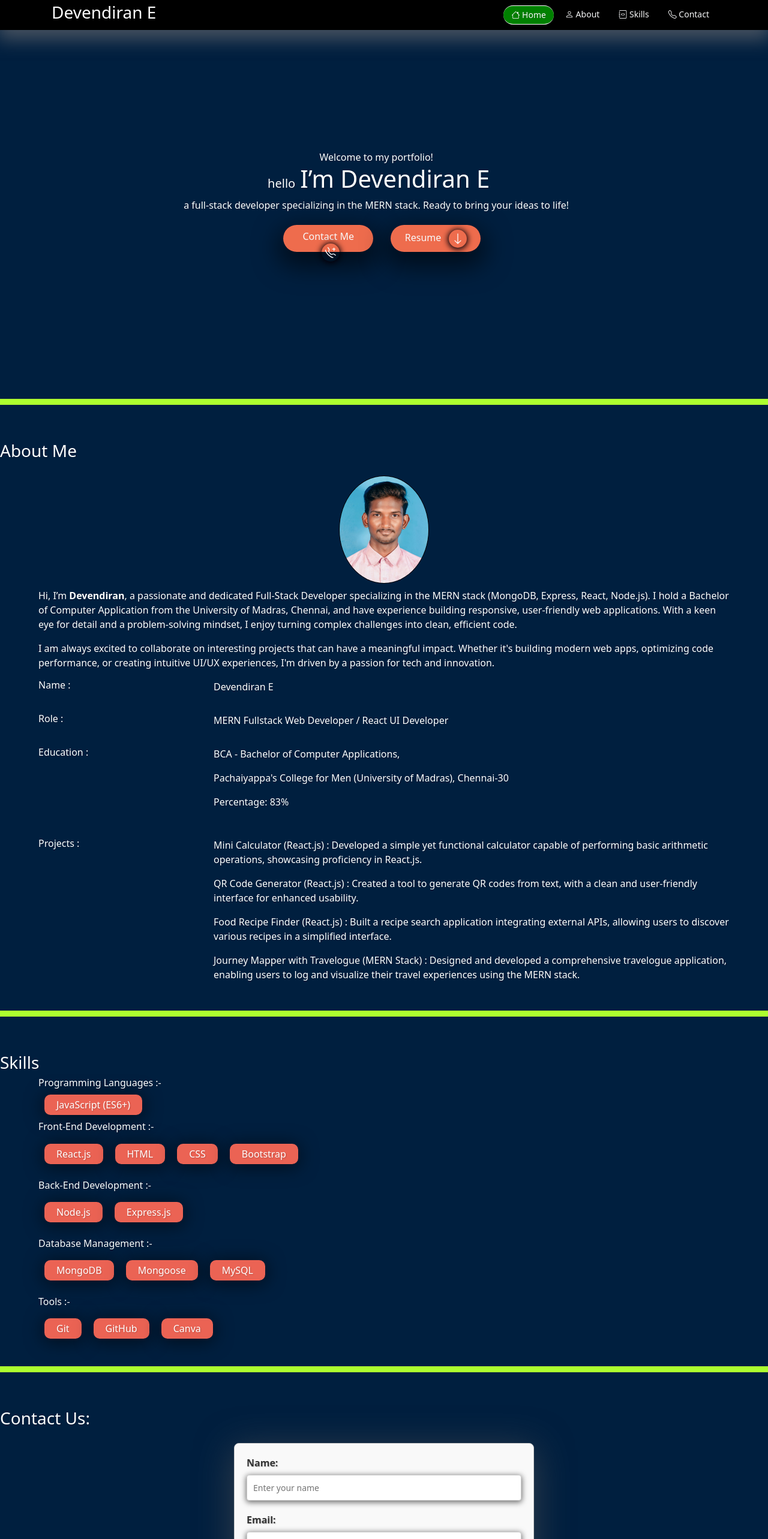
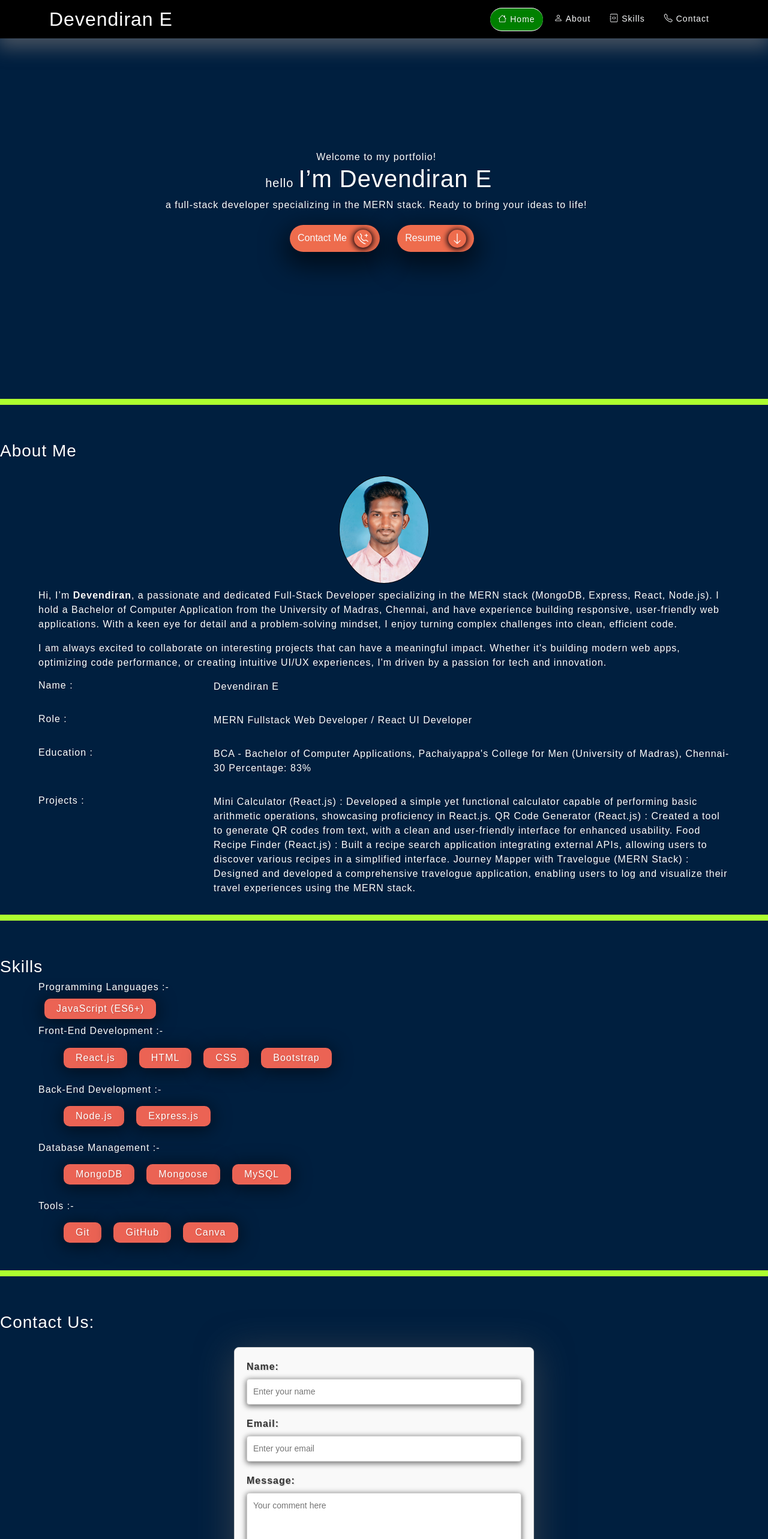
Before and after one commit to prettycodedirector/devportfo, a React (Vite) app: page / in a window 1280 px wide. Shown: the top 2566 px of the page at 60% size. Built offline with nearby package versions, Linux system fonts and the light colour scheme.

Commit message:
changes are done

```diff
--- a/src/app.css
+++ b/src/app.css
@@ -0,0 +1,4 @@
+.appCss{
+    font-family:Arial, Helvetica, sans-serif;
+    letter-spacing: 1px;
+}
--- a/src/app.jsx
+++ b/src/app.jsx
@@ -3,6 +3,7 @@ import Home from './components/Home/Home'
 import About from "./components/About/about";
 import  Skills  from "./components/Skills/Skills";
 import Contact from "./components/Contact/Contact";
+import "./app.css"
 export function App(){
   const toggleScroll = () =>{
       window.scroll({
@@ -13,7 +14,7 @@ export function App(){
   }
   return(
 
-    <div onChange={toggleScroll}>
+    <div onChange={toggleScroll} className="appCss">
     <Navbar/>
     <Home/>
     <About/>
--- a/src/components/About/about.jsx
+++ b/src/components/About/about.jsx
@@ -41,22 +41,22 @@ const About = () => {
                         </p>
                         <div className='row d-flex g-3'>
 
-                        <p className='h6 col-3'>Name : </p><p className='col-9'>{aboutData.Name}</p>
-                        <p className='h6 col-3'> Role : </p><p className='col-9'> {aboutData.Role}</p>
+                            <p className='h6 col-3'>Name : </p><p className='col-9'>{aboutData.Name}</p>
+                            <p className='h6 col-3'> Role : </p><p className='col-9'> {aboutData.Role}</p>
 
-                        <p className='h6 col-3'>Education :</p>
-                        <p className='col-9'>{aboutData.Education.split("\n").map((line, index) => (<p  key={index}>{line}</p>))}
-                        </p>
+                            <p className='h6 col-3'>Education :</p>
+                            <p className='col-9'>{aboutData.Education.split("\n").map((line, index) => (<span key={index}>{line}</span>))}
+                            </p>
 
-                        <p className='h6 col-3'>Projects :</p>
-                        <p className='col-9'>{aboutData.Projects.split("\n").map((line,index)=>(<p key={index}>{line}</p>))}</p>
+                            <p className='h6 col-3'>Projects :</p>
+                            <p className='col-9'>{aboutData.Projects.split("\n").map((line, index) => (<span key={index}>{line}</span>))}</p>
                         </div>
                     </div>
                 </div>
 
             </div>
         </div>
-    )
+    );
 };
 
 export default About;
--- a/src/components/Contact/Contact.css
+++ b/src/components/Contact/Contact.css
@@ -108,6 +108,7 @@ form button:hover {
     box-shadow: hsla(253, 100%, 50%, 0.561) 0px 2px 10px 4px;
 }
 .copy-con{
+    font-family: none;letter-spacing: 1px;
     font-weight: 600;
     padding: 5px 0 30px;
     background-color: var(--navbg-color);
--- a/src/components/Contact/Contact.jsx
+++ b/src/components/Contact/Contact.jsx
@@ -41,7 +41,7 @@ const ContactForm = () => {
       </form>
       <footer >
       <div className='info mt-5  text-white '>
-        <ul className='in1'>
+        <ul className=' '>
           <li><strong>Email : </strong> <span href="mailto:devendiran@example.com">devendirane2@gamil.com</span></li>
           <li><strong>Phone : </strong> <span href="tel:+911234567890">+91 6374512055</span></li>
           <li><strong>LinkedIn : </strong> <span href="https://linkedin.com/in/devendiran" target="_blank" >linkedin.com/in/devendirane2</span></li>
--- a/src/components/Home/Home.css
+++ b/src/components/Home/Home.css
@@ -5,6 +5,7 @@
     padding-top: 250px;
     width: 100%;
     color: var(--textcolor);
+    font-family: 's;
 }
 .home-sub{
     width: 98%;
@@ -13,7 +14,7 @@
 }
 
 .home-btn{
-    width: 150px;
+    width: max-content;
     margin: 5px;
     height: 45px;
 
--- a/src/components/Navbar/Navbar.css
+++ b/src/components/Navbar/Navbar.css
@@ -5,7 +5,7 @@
     position: fixed;
     width: 100%;
     margin: 0px;
-    padding: 0px;
+    padding:5px;
     margin: 0px;
     color: var(--navtext-color);
     /* box-shadow: hsla(0, 0%, 100%, 0.071) 0px 1px 2px, #ffffff12 0px 2px 4px, #ffffff12 0px 4px 8px, rgba(0, 174, 255, 0.07) 0px 8px 16px, rgba(255, 255, 255, 0.07) 0px 16px 32px, rgba(255, 255, 255, 0.07) 0px 32px 64px; */
@@ -28,10 +28,7 @@ img {
 .navbar-nav li{
     padding: 0 5px;
 }
-.navbar-nav li a{
- line-height: 0;
 
-}
 .navbar-nav{
     margin: 0;
     padding: 0px;
@@ -51,6 +48,8 @@ img {
 }
 .nav-item{
     margin: 3px;
+
+
 }
 .nav-item:hover{
     border-bottom:1px solid #fff;width: max-content;
@@ -58,5 +57,5 @@ img {
     border-radius: 100px;
     border-left: none;
     margin: 0%;
-
+    margin: 3px;
 }
--- a/src/components/Navbar/Navbar.jsx
+++ b/src/components/Navbar/Navbar.jsx
@@ -30,7 +30,8 @@ export default function Navbar() {
     return (
         <nav className="navbar navbar-sm  navbar-expand-sm" id="nav">
             <div className="container">
-                <h1 className="nav-brand h3 p-1" href="#">{nav.brand}</h1>
+
+                <h1 className="nav-brand h2 pt-2 text-center" href="#">{nav.brand}</h1>
                 <span
                     className="navbar-toggler"
                     id="navbar-toggler"
--- a/src/components/Skills/Skills.jsx
+++ b/src/components/Skills/Skills.jsx
@@ -1,15 +1,15 @@
 import './Skills.css'
 
-export default function Skills (){
-    const skillObj={
-        ProgrammingLanguages:'JavaScript (ES6+)',
-        FrontEnd:'React.js, HTML, CSS, Bootstrap',
-        BackEnd:'Node.js, Express.js',
-        database:'MongoDB, Mongoose,MySQL',
-        versionControl:'Git, GitHub',
-        Tools:'Git, GitHub,Canva'
+export default function Skills() {
+  const skillObj = {
+    ProgrammingLanguages: 'JavaScript (ES6+)',
+    FrontEnd: 'React.js, HTML, CSS, Bootstrap',
+    BackEnd: 'Node.js, Express.js',
+    database: 'MongoDB, Mongoose,MySQL',
+    versionControl: 'Git, GitHub',
+    Tools: 'Git, GitHub,Canva'
   }
-  return(
+  return (
     <div className="skills-con" id='skills'>
       <p className='skill-title h3 '>Skills</p>
       <div className='skills-item'>
@@ -17,13 +17,21 @@ export default function Skills (){
           <p className="h6">Programming Languages :- </p>
           <p className='item'>{skillObj.ProgrammingLanguages}</p>
           <p className="h6">Front-End Development :-</p>
-        <p className="flex-item">{skillObj.FrontEnd.split(",").map((item,index)=>(<p className='item' key={index}>{item}</p>))}</p>
+          <ul className="flex-item">{skillObj.FrontEnd.split(",").map((item, index) => (
+            <p className='item' key={index}>{item}</p>
+          ))}</ul>
           <p className="h6">Back-End Development :-</p>
-        <p className="flex-item">{skillObj.BackEnd.split(",").map((item,index)=>(<p className='item' key={index}>{item}</p>))}</p>
+          <ul className="flex-item">{skillObj.BackEnd.split(",").map((item, index) => (
+            <p className='item' key={index}>{item}</p>
+            ))}</ul>
           <p className="h6">Database Management :-</p>
-        <p className="flex-item">{skillObj.database.split(",").map((item,index)=>(<p className='item' key={index}>{item}</p>))}</p>
+          <ul className="flex-item">{skillObj.database.split(",").map((item, index) => (
+            <p className='item' key={index}>{item}</p>
+            ))}</ul>
           <p className="h6">Tools :- </p>
-        <p className="flex-item">{skillObj.Tools.split(",").map((item,index)=>(<p className='item' key={index}>{item}</p>))}</p>
+          <ul className="flex-item">{skillObj.Tools.split(",").map((item, index) => (
+            <p className='item' key={index}>{item}</p>
+            ))}</ul>
         </div>
       </div>
     </div>
--- a/src/index.css
+++ b/src/index.css
@@ -1,5 +1,4 @@
 :root {
-  font-family: Inter, system-ui,  Helvetica, Arial, sans-serif;
   line-height: 1.5;
   font-weight: 400;
 
@@ -17,15 +16,6 @@
   -webkit-font-smoothing: antialiased;
   -moz-osx-font-smoothing: grayscale;
 }
-/*
-a {
-  font-weight: 500;
-  color: #646cff;
-  text-decoration: inherit;
-}
-a:hover {s
-  color: #535bf2;
-} */
 
 body {
   margin: 0;
@@ -34,36 +24,3 @@ body {
   color: aliceblue;
 
 }
-
-/*
-button {
-  border-radius: 8px;
-  border: 1px solid transparent;
-  padding: 0.6em 1.2em;
-  font-size: 1em;
-  font-weight: 500;
-  font-family: inherit;
-  background-color: #1a1a1a;
-  cursor: pointer;
-  transition: border-color 0.25s;
-}
-button:hover {
-  border-color: #646cff;
-}
-button:focus,
-button:focus-visible {
-  outline: 4px auto -webkit-focus-ring-color;
-}
-
-@media (prefers-color-scheme: light) {
-  :root {
-    color: #213547;
-    background-color: #ffffff;
-  }
-  a:hover {
-    color: #747bff;
-  }
-  button {
-    background-color: #f9f9f9;
-  }
-} */
```
Lines whose indentation alone changed are shown as unchanged.
